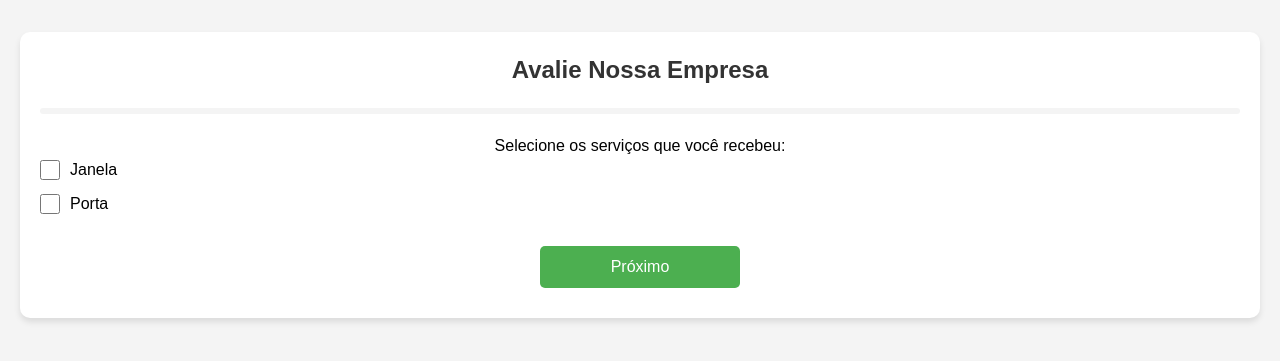
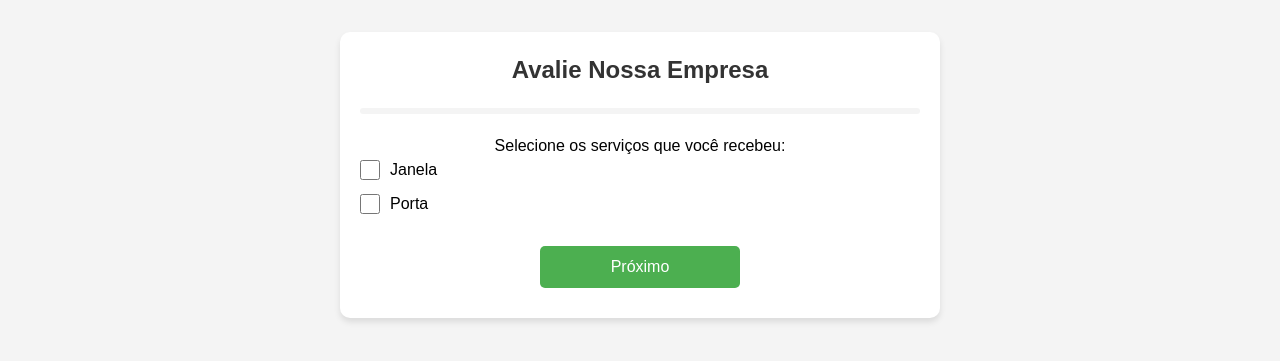
Before and after one commit to AlexPerin1983/goggle, a plain HTML site: page index.html in a window 1280 px wide. Shown: the part 225-586 px from the top of the page. Drawn offline with Linux system fonts and the light colour scheme.

Commit message:
Update index.html

```diff
--- a/index.html
+++ b/index.html
@@ -38,8 +38,9 @@
             box-shadow: 0 4px 6px rgba(0, 0, 0, 0.1);
             border-radius: var(--border-radius);
             text-align: center;
-            max-width: 100%;
+            max-width: 600px;
             width: 100%;
+            margin: 0 auto;
         }
 
         h2 {
```
